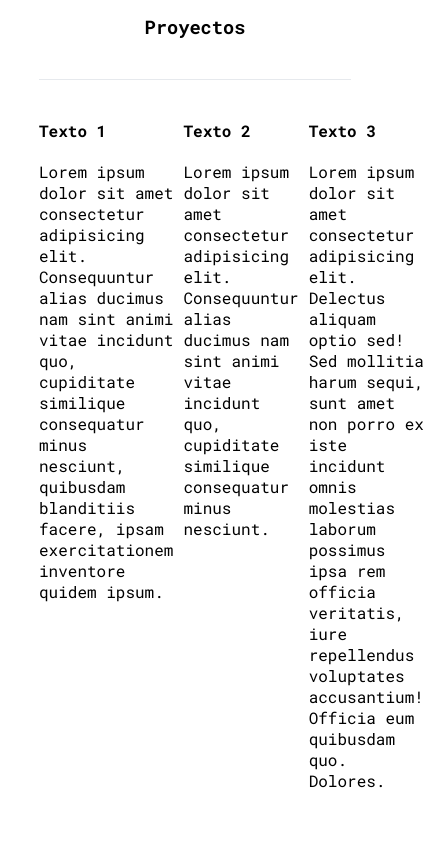
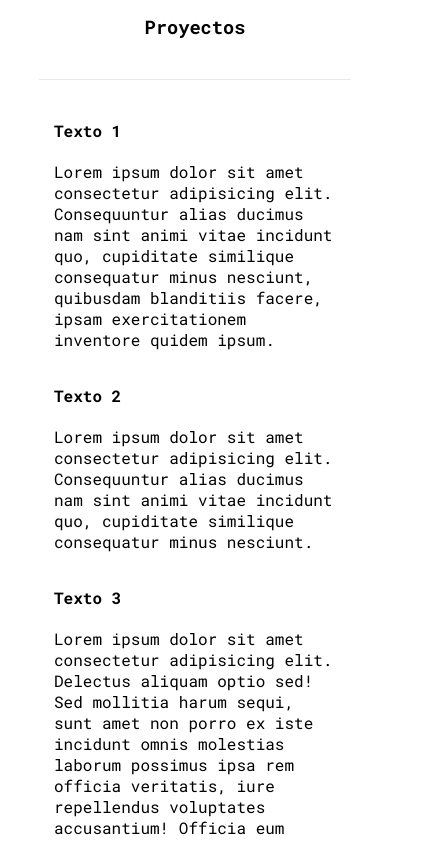
Before and after one commit to salvarez96/curso-maquetacion-css, a Next.js app: page /perfil in a window 390 px wide. Shown: the part 800-1641 px from the top of the page, 424 px wide, since content can reach past the window. Built offline with nearby package versions, Linux system fonts and the light colour scheme.

Commit message:
Mejorada la sección de proyectos de la página de perfil para hacerla responsiva

```diff
--- a/components/profile/projectDescription.jsx
+++ b/components/profile/projectDescription.jsx
@@ -4,6 +4,8 @@ import styled from "styled-components";
 // Estilos
 
 const Article = styled.article`
+  padding: 0 15px;
+
   & h4 {
     margin-bottom: 20px;
   }
--- a/components/profile/projectsSection.jsx
+++ b/components/profile/projectsSection.jsx
@@ -15,12 +15,16 @@ const Section = styled.section`
     padding-bottom: 40px;
     border-bottom: 1px solid var(--gray-bg);
   }
+`;
 
-  & div {
-    display: grid;
-    grid-template-columns: repeat(3, 1fr);
-    gap: 10px;
-    margin-top: 40px;
+const Div = styled.div`
+  display: grid;
+  grid-template-columns: repeat(auto-fit, minmax(255px, 1fr));
+  gap: 10px;
+  margin-top: 40px;
+
+  & p {
+    margin-bottom: 25px;
   }
 `;
 /* ------------------------------------------- */
@@ -31,7 +35,7 @@ export default function ProjectsSection() {
   return(
     <Section>
       <h3>Proyectos</h3>
-      <div>
+      <Div>
         <ProjectDescription
           title={projects.project1.title}
           content={projects.project1.content}
@@ -44,7 +48,7 @@ export default function ProjectsSection() {
           title={projects.project3.title}
           content={projects.project3.content}
         />
-      </div>
+      </Div>
     </Section>
  );
 }
```
